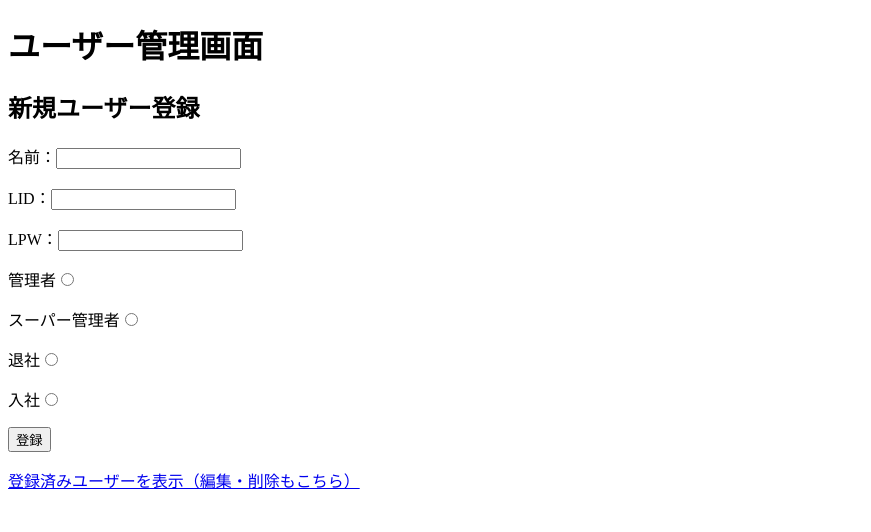
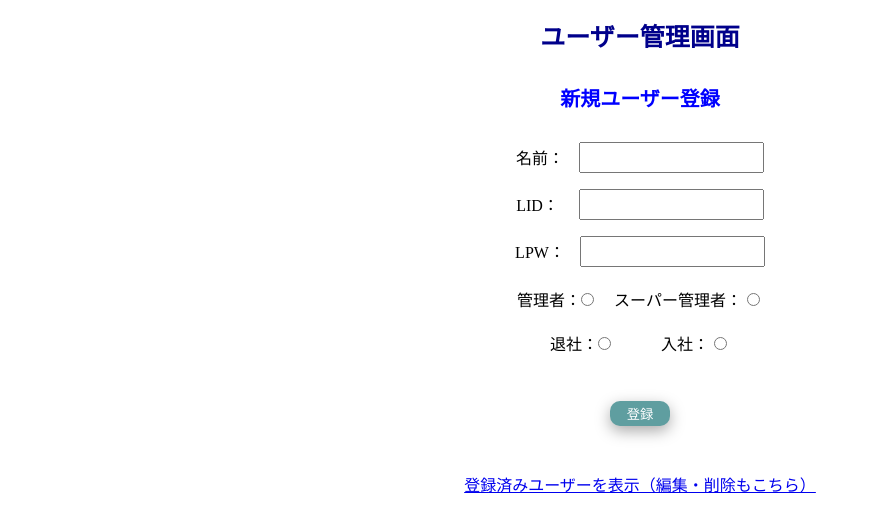
Before and after one commit to someyasaori/kadai_php03_userlist, a PHP site: page / in a window 1280 px wide. Shown: the top 532 px of the page, without its empty margins (0-871 px from the left). Run offline with PHP 8.4, Linux system fonts and the light colour scheme.

Commit message:
final tuning

```diff
--- /dev/null
+++ b/css/style.css
@@ -0,0 +1,131 @@
+/* 登録 index.php*/
+
+main{
+    max-width:1200px;
+    height: auto;
+    margin:auto;
+
+}
+
+h1{
+    font-size: 25px;
+    color:#00008b;
+    font-weight:bold;
+    text-align: center;
+}
+
+h2{
+    font-size: 20px;
+    color:#0000ff;
+    font-weight:bold;
+    text-align: center;
+    margin:30px 0 30px 0;
+}
+
+.centering{
+    display: flex;
+    justify-content: center;
+    align-items: center;
+}
+
+#name{
+    margin-left: 15px;
+    height:25px;
+}
+
+#lid{
+    margin-left: 20px;
+    height:25px;
+}
+#lpw{
+    margin-left: 15px;
+    height:25px;
+}
+
+.kanri{
+    display: flex;
+    justify-content:center;
+    align-items: baseline;
+}
+
+#kanri_flg{
+    margin:10px 20px 0 0;
+}
+
+.life{
+    display: flex;
+    justify-content: center;
+    align-items: baseline;
+}
+
+#life_flg{
+    margin:10px 50px 0 0;
+}
+
+#submit{
+    height: 25px;
+    width:60px;
+    margin: 30px 80px 30px 80px;
+    text-align: center;
+    border: none;
+    color: #ffffff;
+    background-color: #5f9ea0;
+    border-radius: 10px;
+    cursor: pointer;
+    box-shadow: 0px 5px 15px 0px #a9a9a9;
+}
+
+.all{
+    text-align: center;
+}
+
+
+
+
+/* 結果表示 select.php */
+
+.summary{
+    max-width:1200px;
+    font-size: 20px;
+    color:#006400;
+    font-weight:bold;
+    text-align: center;
+}
+
+.result{
+    max-width:1200px;
+}
+
+table{
+    max-width: 1000px;
+    margin:auto;
+    margin-top:30px;
+}
+
+th{
+    width:10%;
+    font-size:16px;
+    color:#696969;
+    background-color:#98fb98;
+    border:1px solid #006400;
+    /* border-bottom: 1px solid #0000cd;
+    border-right: 1px solid #0000cd; */
+    text-align: center;
+}
+
+td{
+    font-size:12px;
+    color:#000000;
+    background-color:#fffafa;
+    border:1px solid #006400;
+    /* border-bottom: 1px solid #0000cd;
+    border-right: 1px solid #0000cd; */
+    text-align: center;
+}
+.return{
+    max-width:1200px;
+    font-size: 15px;
+    text-align: center;
+    margin-top: 50px;
+
+}
--- a/index.php
+++ b/index.php
@@ -1,9 +1,10 @@
 <!DOCTYPE html>
-<html lang="en">
+<html lang="ja">
 <head>
     <meta charset="UTF-8">
     <meta http-equiv="X-UA-Compatible" content="IE=edge">
     <meta name="viewport" content="width=device-width, initial-scale=1.0">
+    <link rel="stylesheet" href="css/style.css">
     <title>ユーザー管理</title>
 </head>
 <body>
@@ -11,15 +12,20 @@
 <h1>ユーザー管理画面</h1>
 <main>
     <h2>新規ユーザー登録</h2>
+
     <form method="POST" action="insert.php">
-        <p>名前：<input type="text" name ="name" id="name"></p>
-        <p>LID：<input type="text" name="lid" id="lid"></p>
-        <p>LPW：<input type="text" name="lpw" id="lpw"></p>
-        <p>管理者<input type="radio" name="kanri_flg" value="0" id="kanri_flg"></p>
-        <p>スーパー管理者<input type="radio" name="kanri_flg" value="1" id="kanri_flg"></p>
-        <p>退社<input type="radio" name="life_flg" value="0" id="life_flg"></p>
-        <p>入社<input type="radio" name="life_flg" value="1" id="life_flg"></p>
-        <p><input type="submit" id="submit" value="登録"></p>
+        <p class="centering">名前：<input type="text" name ="name" id="name"></p>
+        <p class="centering">LID：<input type="text" name="lid" id="lid"></p>
+        <p class="centering">LPW：<input type="text" name="lpw" id="lpw"></p>
+        <p class="kanri">
+            管理者：<input type="radio" name="kanri_flg" value="0" id="kanri_flg">
+            スーパー管理者：<input type="radio" name="kanri_flg" value="1" >
+        </p>
+        <p class="life">
+            退社：<input type="radio" name="life_flg" value="0" id="life_flg">
+            入社：<input type="radio" name="life_flg" value="1" >
+        </p>
+        <p class="centering"><input type="submit" id="submit" value="登録"></p>
     </form>
 <p class="all">
     <a href="select.php">登録済みユーザーを表示（編集・削除もこちら）</a>
```
